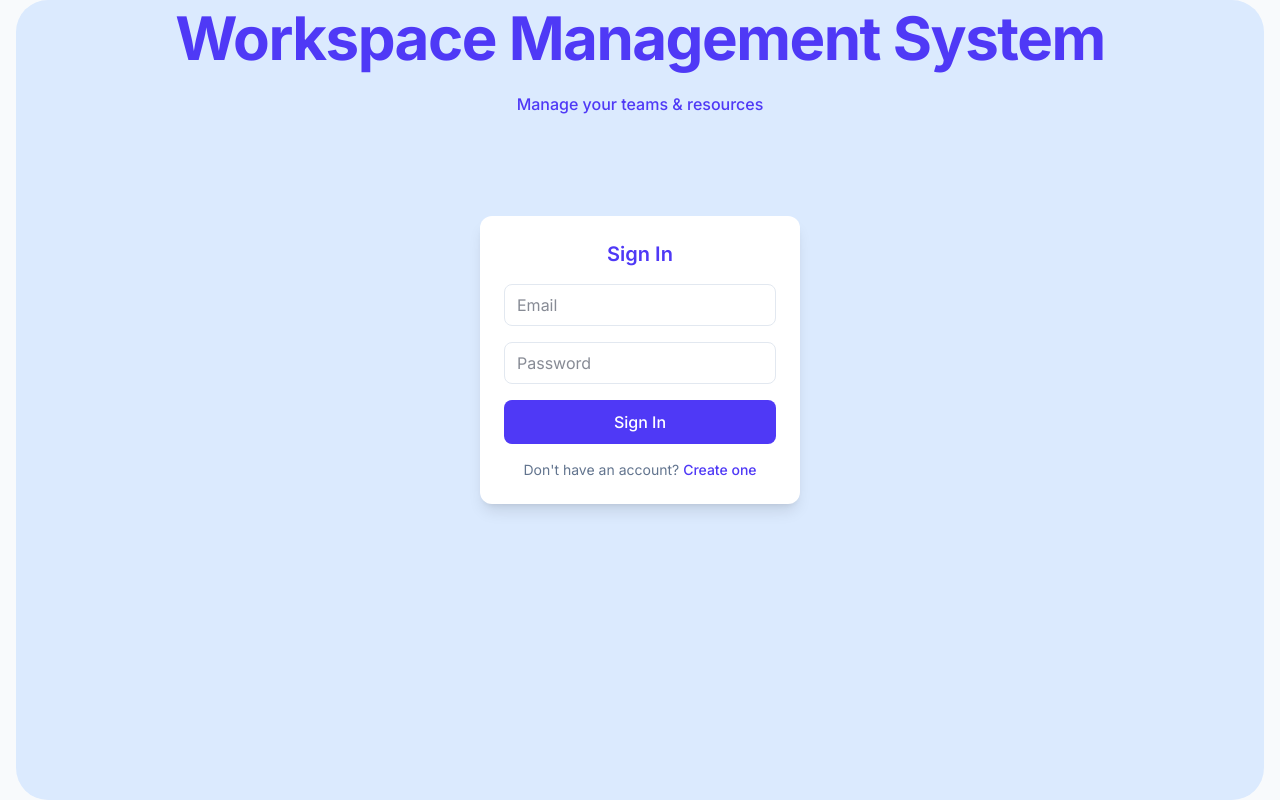
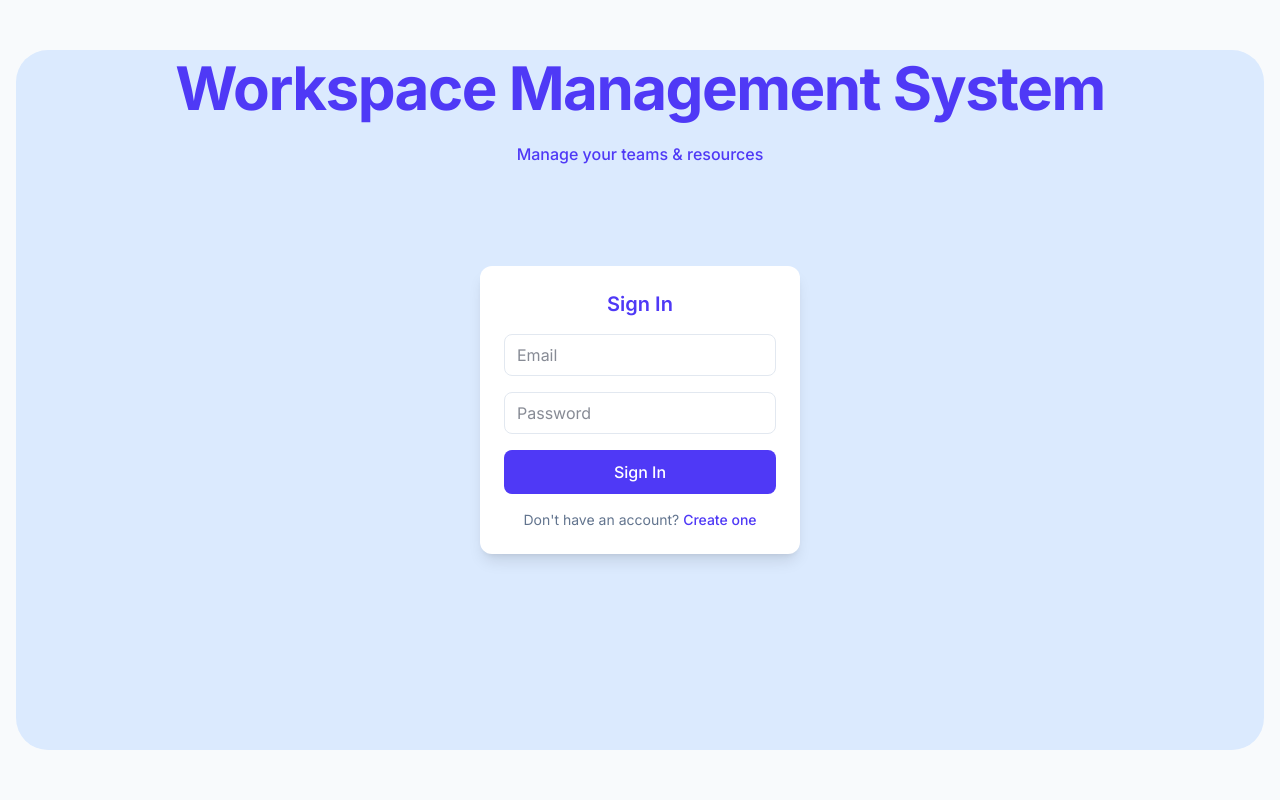
Before and after one commit to Nvafeomo/Workspace-Management-Capstone, a React (Vite) app in the folder workspace_ui/: page /login in a window 1280 px wide. Built offline with nearby package versions, Linux system fonts and the light colour scheme; no server answers.

Commit message:
Adjust minimum height of Login component

```diff
--- a/workspace_ui/src/pages/Login.tsx
+++ b/workspace_ui/src/pages/Login.tsx
@@ -25,7 +25,7 @@ export default function Login() {
   return (
     <div className="min-h-screen flex items-center justify-center bg-slate-50 px-4">
       {/* light blue rounded background box */}
-      <div className="relative w-full max-w-7xl min-h-[800px]">
+      <div className="relative w-full max-w-7xl min-h-[700px]">
         <div className="absolute inset-0 bg-blue-100 rounded-[32px]"></div>
 
         <div className="relative flex flex-col items-center justify-center p-10">
```
